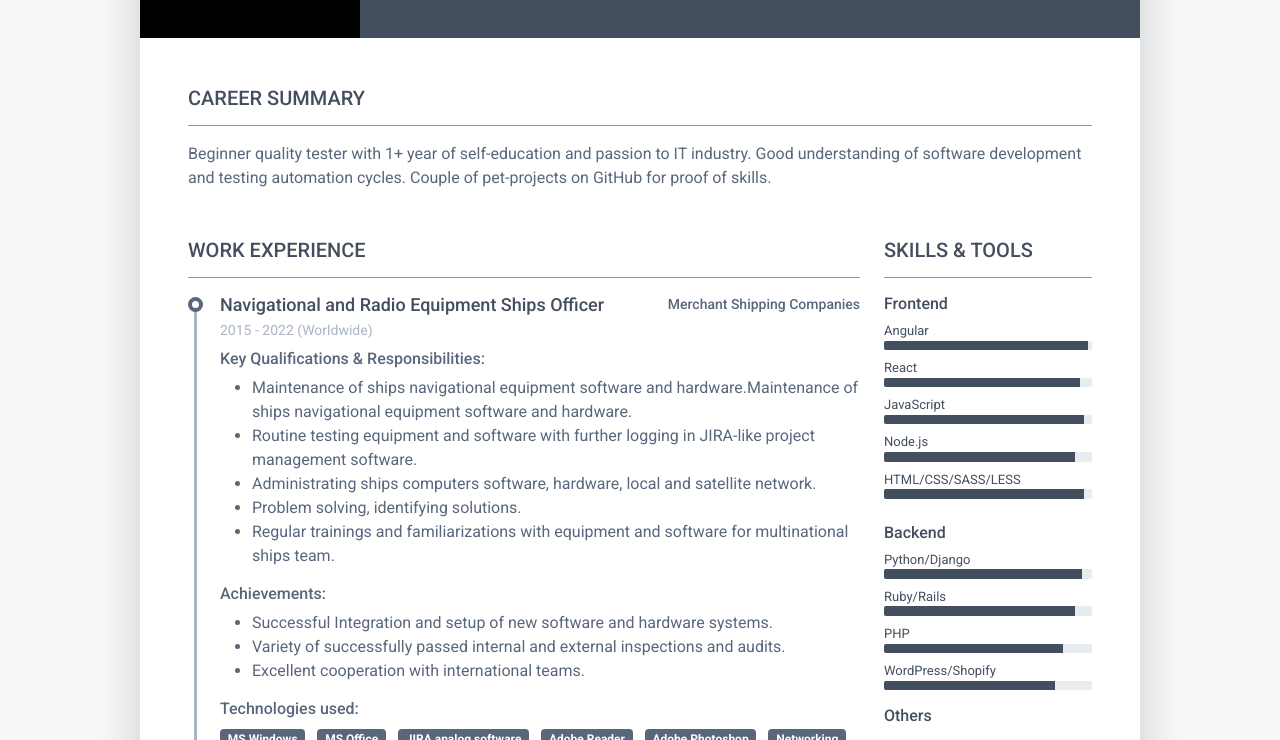
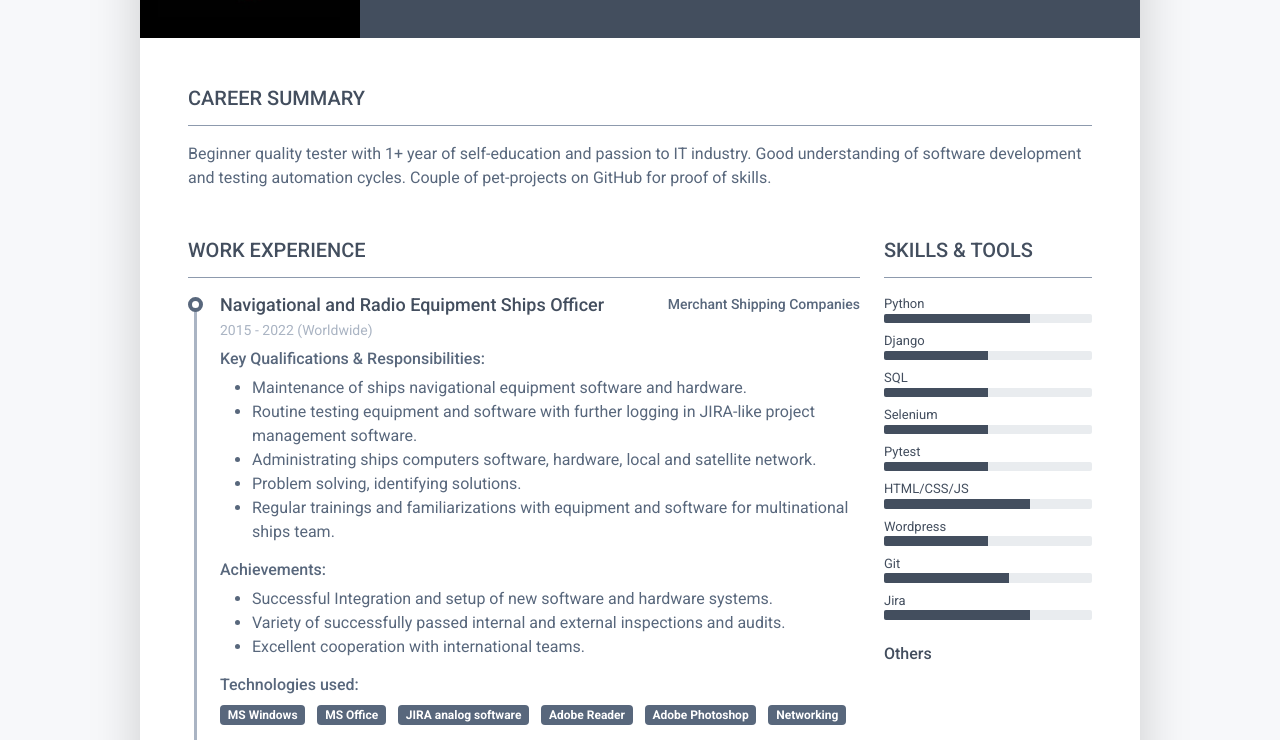
Before and after one commit to Py4Rpi/cv, a plain HTML site: page index.html in a window 1280 px wide. Shown: the part 212-952 px from the top of the page. Drawn offline with Linux system fonts and the light colour scheme.

Commit message:
Fixed index.html arrangement 7

```diff
--- a/index.html
+++ b/index.html
@@ -81,7 +81,7 @@
 
 											<h4 class="resume-timeline-item-desc-heading font-weight-bold">Key Qualifications & Responsibilities:</h4>
 										    <ul>
-											    <li>Maintenance of ships navigational equipment software and hardware.Maintenance of ships navigational equipment software and hardware.</li>
+											    <li>Maintenance of ships navigational equipment software and hardware.</li>
 											    <li>Routine testing equipment and software with further logging in JIRA-like project management software.</li>
 											    <li>Administrating ships computers software, hardware, local and satellite network.</li>
 												<li>Problem solving, identifying solutions.</li>
@@ -120,84 +120,83 @@
 						    <h2 class="resume-section-title text-uppercase font-weight-bold pb-3 mb-3">Skills &amp; Tools</h2>
 						    <div class="resume-section-content">
 						        <div class="resume-skill-item">
-							        <h4 class="resume-skills-cat font-weight-bold">Frontend</h4>
+
 							        <ul class="list-unstyled mb-4">
 								        <li class="mb-2">
-								            <div class="resume-skill-name">Angular</div>
+								            <div class="resume-skill-name">Python</div>
 									        <div class="progress resume-progress">
-											    <div class="progress-bar theme-progress-bar-dark" role="progressbar" style="width: 98%" aria-valuenow="25" aria-valuemin="0" aria-valuemax="100"></div>
+											    <div class="progress-bar theme-progress-bar-dark" role="progressbar" style="width: 70%" aria-valuenow="25" aria-valuemin="0" aria-valuemax="100"></div>
 											</div>
 								        </li>
 								        <li class="mb-2">
-								            <div class="resume-skill-name">React</div>
+								            <div class="resume-skill-name">Django</div>
 									        <div class="progress resume-progress">
-											    <div class="progress-bar theme-progress-bar-dark" role="progressbar" style="width: 94%" aria-valuenow="25" aria-valuemin="0" aria-valuemax="100"></div>
+											    <div class="progress-bar theme-progress-bar-dark" role="progressbar" style="width: 50%" aria-valuenow="25" aria-valuemin="0" aria-valuemax="100"></div>
 											</div>
 								        </li>
 								        <li class="mb-2">
-								            <div class="resume-skill-name">JavaScript</div>
+								            <div class="resume-skill-name">SQL</div>
 									        <div class="progress resume-progress">
-											    <div class="progress-bar theme-progress-bar-dark" role="progressbar" style="width: 96%" aria-valuenow="25" aria-valuemin="0" aria-valuemax="100"></div>
+											    <div class="progress-bar theme-progress-bar-dark" role="progressbar" style="width: 50%" aria-valuenow="25" aria-valuemin="0" aria-valuemax="100"></div>
 											</div>
 								        </li>
 
 								        <li class="mb-2">
-								            <div class="resume-skill-name">Node.js</div>
+								            <div class="resume-skill-name">Selenium</div>
 									        <div class="progress resume-progress">
-											    <div class="progress-bar theme-progress-bar-dark" role="progressbar" style="width: 92%" aria-valuenow="25" aria-valuemin="0" aria-valuemax="100"></div>
+											    <div class="progress-bar theme-progress-bar-dark" role="progressbar" style="width: 50%" aria-valuenow="25" aria-valuemin="0" aria-valuemax="100"></div>
 											</div>
 								        </li>
 								        <li class="mb-2">
-								            <div class="resume-skill-name">HTML/CSS/SASS/LESS</div>
+								            <div class="resume-skill-name">Pytest</div>
 									        <div class="progress resume-progress">
-											    <div class="progress-bar theme-progress-bar-dark" role="progressbar" style="width: 96%" aria-valuenow="25" aria-valuemin="0" aria-valuemax="100"></div>
+											    <div class="progress-bar theme-progress-bar-dark" role="progressbar" style="width: 50%" aria-valuenow="25" aria-valuemin="0" aria-valuemax="100"></div>
+											</div>
+								        </li>
+										<li class="mb-2">
+								            <div class="resume-skill-name">HTML/CSS/JS</div>
+									        <div class="progress resume-progress">
+											    <div class="progress-bar theme-progress-bar-dark" role="progressbar" style="width: 70%" aria-valuenow="25" aria-valuemin="0" aria-valuemax="100"></div>
+											</div>
+								        </li>
+										<li class="mb-2">
+								            <div class="resume-skill-name">Wordpress</div>
+									        <div class="progress resume-progress">
+											    <div class="progress-bar theme-progress-bar-dark" role="progressbar" style="width: 50%" aria-valuenow="25" aria-valuemin="0" aria-valuemax="100"></div>
+											</div>
+								        </li>
+										<li class="mb-2">
+								            <div class="resume-skill-name">Git</div>
+									        <div class="progress resume-progress">
+											    <div class="progress-bar theme-progress-bar-dark" role="progressbar" style="width: 60%" aria-valuenow="25" aria-valuemin="0" aria-valuemax="100"></div>
+											</div>
+								        </li>
+										<li class="mb-2">
+								            <div class="resume-skill-name">Jira</div>
+									        <div class="progress resume-progress">
+											    <div class="progress-bar theme-progress-bar-dark" role="progressbar" style="width: 70%" aria-valuenow="25" aria-valuemin="0" aria-valuemax="100"></div>
 											</div>
 								        </li>
 							        </ul>
 						        </div><!--//resume-skill-item-->
 
-						        <div class="resume-skill-item">
-						            <h4 class="resume-skills-cat font-weight-bold">Backend</h4>
-							        <ul class="list-unstyled">
-								        <li class="mb-2">
-								            <div class="resume-skill-name">Python/Django</div>
-									        <div class="progress resume-progress">
-											    <div class="progress-bar theme-progress-bar-dark" role="progressbar" style="width: 95%" aria-valuenow="25" aria-valuemin="0" aria-valuemax="100"></div>
-											</div>
-								        </li>
-								        <li class="mb-2">
-								            <div class="resume-skill-name">Ruby/Rails</div>
-									        <div class="progress resume-progress">
-											    <div class="progress-bar theme-progress-bar-dark" role="progressbar" style="width: 92%" aria-valuenow="25" aria-valuemin="0" aria-valuemax="100"></div>
-											</div>
-								        </li>
-								        <li class="mb-2">
-								            <div class="resume-skill-name">PHP</div>
-									        <div class="progress resume-progress">
-											    <div class="progress-bar theme-progress-bar-dark" role="progressbar" style="width: 86%" aria-valuenow="25" aria-valuemin="0" aria-valuemax="100"></div>
-											</div>
-								        </li>
-								        <li class="mb-2">
-								            <div class="resume-skill-name">WordPress/Shopify</div>
-									        <div class="progress resume-progress">
-											    <div class="progress-bar theme-progress-bar-dark" role="progressbar" style="width: 82%" aria-valuenow="25" aria-valuemin="0" aria-valuemax="100"></div>
-											</div>
-								        </li>
-							        </ul>
-						        </div><!--//resume-skill-item-->
+
 
 						        <div class="resume-skill-item">
 						            <h4 class="resume-skills-cat font-weight-bold">Others</h4>
 						            <ul class="list-inline">
-							            <li class="list-inline-item"><span class="badge badge-light">DevOps</span></li>
-							            <li class="list-inline-item"><span class="badge badge-light">Code Review</span></li>
-							            <li class="list-inline-item"><span class="badge badge-light">Git</span></li>
-							            <li class="list-inline-item"><span class="badge badge-light">Unit Testing</span></li>
-							            <li class="list-inline-item"><span class="badge badge-light">Wireframing</span></li>
-							            <li class="list-inline-item"><span class="badge badge-light">Sketch</span></li>
-							            <li class="list-inline-item"><span class="badge badge-light">Balsamiq</span></li>
-							            <li class="list-inline-item"><span class="badge badge-light">WordPress</span></li>
-							            <li class="list-inline-item"><span class="badge badge-light">Shopify</span></li>
+							            <li class="list-inline-item"><span class="badge badge-light">GitHub</span></li>
+							            <li class="list-inline-item"><span class="badge badge-light">GitLab</span></li>
+							            <li class="list-inline-item"><span class="badge badge-light">BitBucket</span></li>
+							            <li class="list-inline-item"><span class="badge badge-light">DigitalOcean</span></li>
+							            <li class="list-inline-item"><span class="badge badge-light">Telegram</span></li>
+							            <li class="list-inline-item"><span class="badge badge-light">RaspberryPi</span></li>
+							            <li class="list-inline-item"><span class="badge badge-light">Qt</span></li>
+							            <li class="list-inline-item"><span class="badge badge-light">PyQt</span></li>
+							            <li class="list-inline-item"><span class="badge badge-light">GTK+</span></li>
+										<li class="list-inline-item"><span class="badge badge-light">Ubuntu</span></li>
+										<li class="list-inline-item"><span class="badge badge-light">Microcontrollers</span></li>
+										<li class="list-inline-item"><span class="badge badge-light">Drones</span></li>
 						            </ul>
 						        </div><!--//resume-skill-item-->
 						    </div><!--resume-section-content-->
@@ -225,8 +224,8 @@
 							    <ul class="list-unstyled resume-lang-list">
 								    <li class="mb-2"><span class="resume-lang-name font-weight-bold">English</span> <small class="text-muted font-weight-normal">(Professional)</small></li>
 									<li class="mb-2"><span class="resume-lang-name font-weight-bold">Russian</span> <small class="text-muted font-weight-normal">(Native)</small></li>
-								    <li class="mb-2 align-middle"><span class="resume-lang-name font-weight-bold">Ukrainian</span> <small class="text-muted font-weight-normal">(Average)</small></li>
-									<li><span class="resume-lang-name font-weight-bold">Polish</span> <small class="text-muted font-weight-normal">(Beginner)</small></li>
+									<li class="mb-2"><span class="resume-lang-name font-weight-bold">Ukrainian</span> <small class="text-muted font-weight-normal">(Average)</small></li>
+								    <li class="mb-2 align-middle"><span class="resume-lang-name font-weight-bold">Polish</span> <small class="text-muted font-weight-normal">(Beginner)</small></li>
 								    <li><span class="resume-lang-name font-weight-bold">Spanish</span> <small class="text-muted font-weight-normal">(Beginner)</small></li>
 							    </ul>
 						    </div>
```
